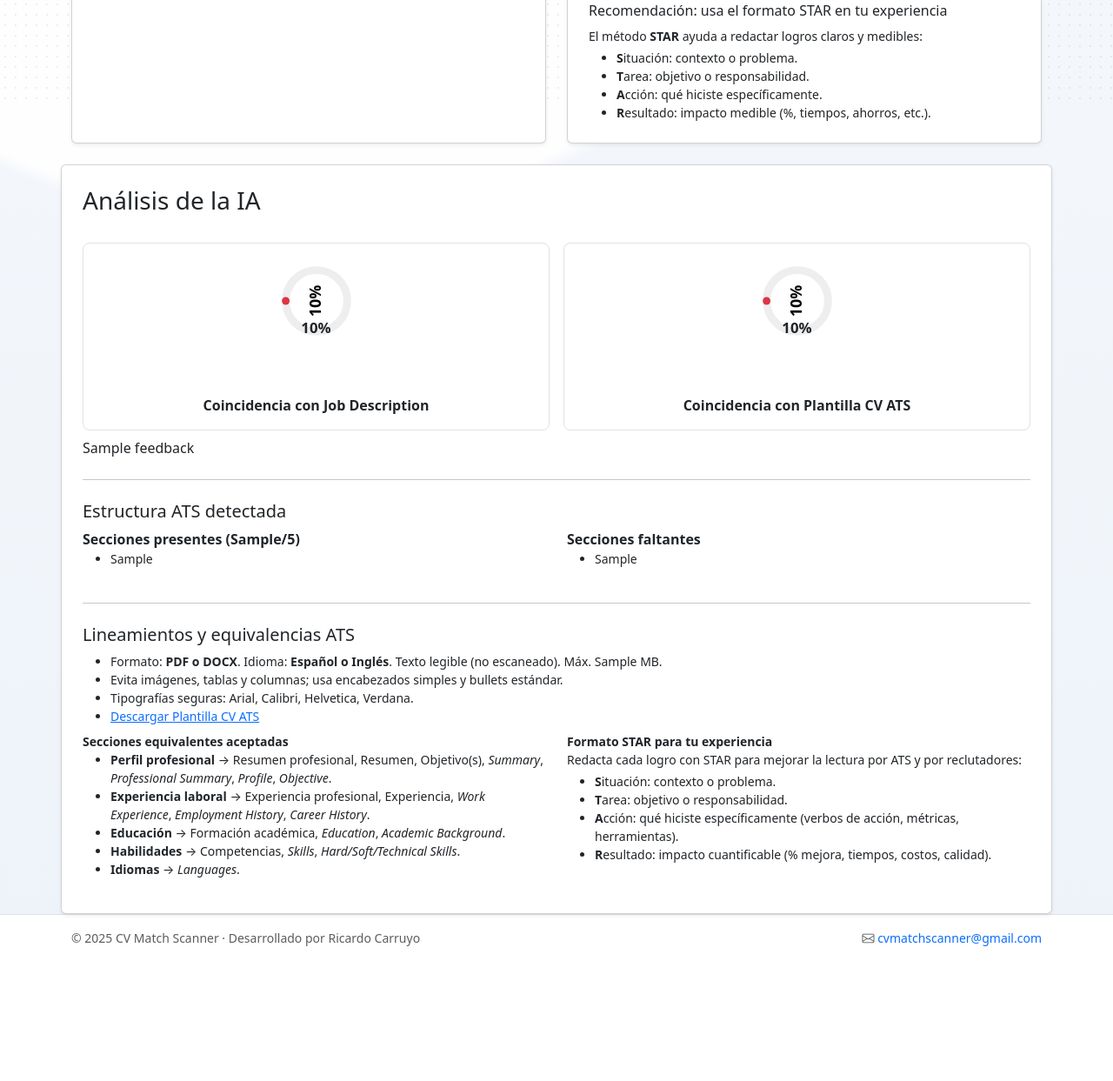
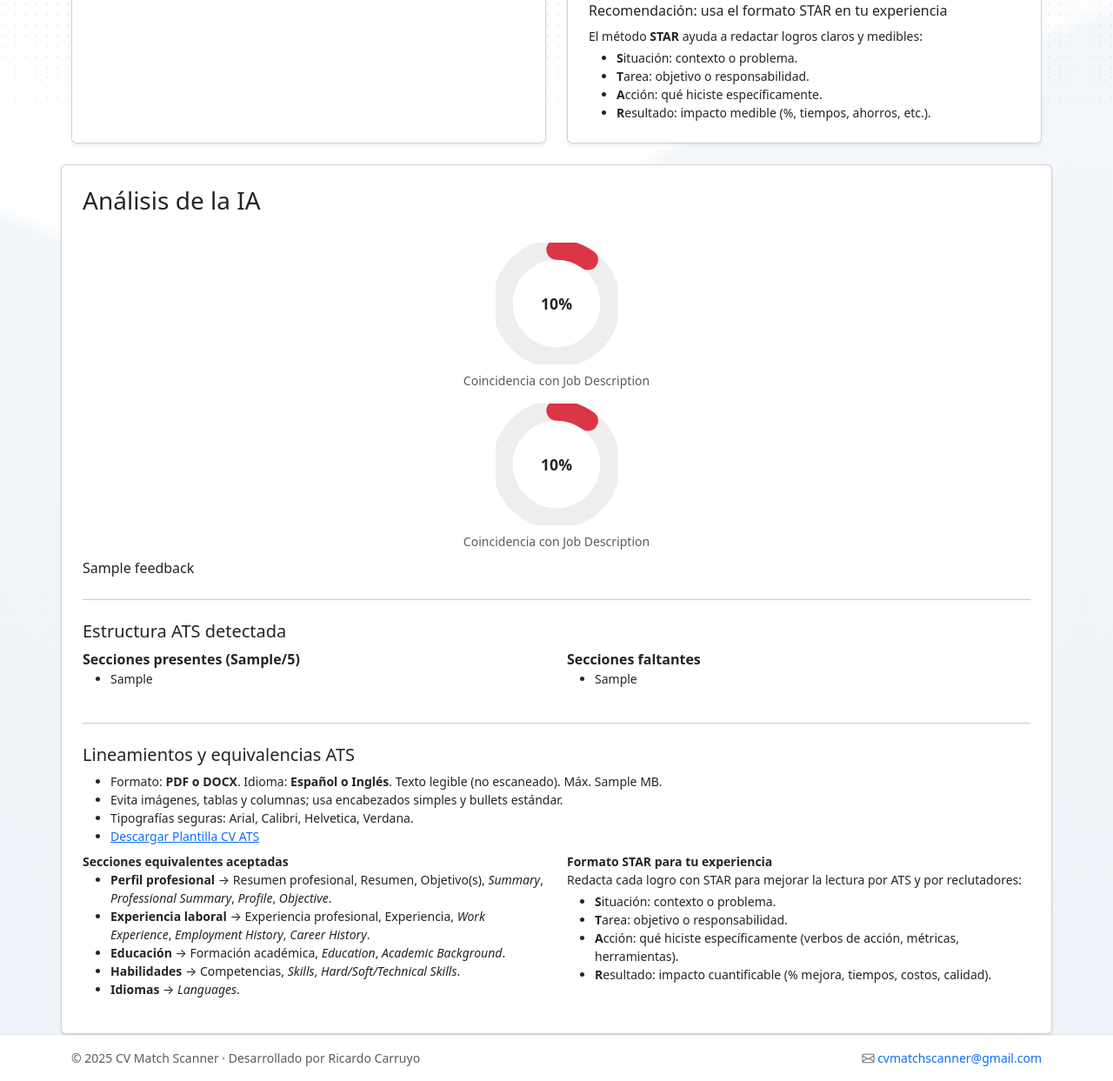
Before and after one commit to ricardocarruyo/cv-scanner, a Flask app: template app/templates/index.html in a window 1280 px wide. Shown: the part 685-1928 px from the top of the page at 87% size. Before the commit the page ends 1773 px from the top, so only its background shows below. Run offline with Flask 3, Linux system fonts and the light colour scheme; the template is opened without the code that fills it: most values are stand-ins (such as "Sample title", 1, 10 or a date in 2020).

Commit message:
Nuevo Donuts 2

```diff
--- a/app/templates/index.html
+++ b/app/templates/index.html
@@ -9,26 +9,33 @@
   .score-label { position: absolute; bottom: 8%; left: 50%; transform: translateX(-50%); font-size: 1.75rem; font-weight: 700; }
   .model-badge { font-size: .9rem; }
 
-  .donut { position: relative; width: 140px; height: 140px; margin: 0 auto; }
-  .donut-svg { width: 100%; height: 100%; transform: rotate(-90deg); }
+  /* Contenedor y tamaños */
+  .donut        { text-align: center; }
+  .donut-wrap   { position: relative; width: 140px; height: 140px; margin: 0 auto; }
+  .donut-svg    { width: 100%; height: 100%; transform: rotate(-90deg); }
+
+  /* Pista gris */
   .donut-track {
     fill: none;
     stroke: #eee;
-    stroke-width: 3;
+    stroke-width: 6;              /* más grueso para que luzca */
   }
+
+  /* Indicador animado (0–100 gracias a pathLength=100) */
   .donut-indicator {
     fill: none;
     stroke: var(--donut-color, #6c757d);
-    stroke-width: 3.2;
+    stroke-width: 6;
     stroke-linecap: round;
-    /* el perímetro normalizado es 100 → stroke-dasharray: X 100 */
     stroke-dasharray: var(--dash, 0) 100;
     transition: stroke-dasharray .6s ease, stroke .3s ease;
   }
+
+  /* Porcentaje centrado, NO va dentro del SVG (así no se rota) */
   .donut-label {
     position: absolute; inset: 0;
     display: flex; align-items: center; justify-content: center;
-    font-size: 1.05rem;
+    font-weight: 700; font-size: 1.1rem;
   }
 
   #dropzone { border-style: dashed; }
@@ -41,32 +48,6 @@
     overflow-x: hidden;
     white-space: pre-wrap;
     word-wrap: break-word;
-  }
-
-  .circular-chart {
-    display: block;
-    margin: 10px auto;
-    max-width: 80px;
-    max-height: 80px;
-  }
-
-  .circle-bg {
-    fill: none;
-    stroke: #eee;
-  }
-
-  .circle {
-    fill: none;
-    stroke-width: 4;
-    stroke-linecap: round;
-    stroke: var(--donut-color, #28a745);
-    stroke-dasharray: var(--dash, 0), 100;
-    transition: stroke-dasharray 0.5s ease, stroke 0.5s ease;
-  }
-
-  .percentage {
-    font-size: 0.5em;
-    font-weight: bold;
   }
 
 </style>
@@ -215,65 +196,27 @@
     <!-- ANILLOS DE PUNTAJE (0–100 con color y tooltip correcto) -->
     <div class="row g-3 my-2">
       <!-- JD -->
-      <div class="col-12 col-md-6">
-        <div class="donut-wrap text-center p-3 border rounded-3">
       <div class="donut" data-score="{{ score_jd|default(0, true)|int }}">
-            <svg viewBox="0 0 36 36" class="circular-chart" style="transform: rotate(-90deg);">
-              <path class="circle-bg"
-                    stroke="#eee"
-                    stroke-width="4"
-                    fill="none"
-                    d="M18 2.0845
-                      a 15.9155 15.9155 0 0 1 0 31.831
-                      a 15.9155 15.9155 0 0 1 0 -31.831"/>
-              <path class="circle"
-                    stroke="var(--donut-color, #28a745)"
-                    stroke-width="4"
-                    stroke-dasharray="0, 100"
-                    stroke-linecap="round"
-                    fill="none"
-                    d="M18 2.0845
-                      a 15.9155 15.9155 0 0 1 0 31.831
-                      a 15.9155 15.9155 0 0 1 0 -31.831"/>
-              <text x="18" y="20.35" class="percentage" text-anchor="middle" font-size="6" fill="#000">
-                {{ score_jd }}%
-              </text>
+        <div class="donut-wrap">
+          <svg viewBox="0 0 36 36" class="donut-svg" aria-label="Coincidencia con Job Description">
+            <circle class="donut-track"     cx="18" cy="18" r="15.9155" pathLength="100"></circle>
+            <circle class="donut-indicator" cx="18" cy="18" r="15.9155" pathLength="100"></circle>
           </svg>
-            <div class="donut-label fw-bold">{{ score_jd|default(0, true)|int }}%</div>
+          <div class="donut-label">{{ score_jd|default(0, true)|int }}%</div>
         </div>
-          <div class="mt-2 fw-semibold">Coincidencia con Job Description</div>
-        </div>
+        <div class="small text-muted mt-2">Coincidencia con Job Description</div>
       </div>
 
       <!-- ATS -->
-      <div class="col-12 col-md-6">
-        <div class="donut-wrap text-center p-3 border rounded-3">
-          <div class="donut" data-score="{{ score_ats|default(0, true)|int }}">
-            <svg viewBox="0 0 36 36" class="circular-chart" style="transform: rotate(-90deg);">
-              <path class="circle-bg"
-                    stroke="#eee"
-                    stroke-width="4"
-                    fill="none"
-                    d="M18 2.0845
-                      a 15.9155 15.9155 0 0 1 0 31.831
-                      a 15.9155 15.9155 0 0 1 0 -31.831"/>
-              <path class="circle"
-                    stroke="var(--donut-color, #28a745)"
-                    stroke-width="4"
-                    stroke-dasharray="0, 100"
-                    stroke-linecap="round"
-                    fill="none"
-                    d="M18 2.0845
-                      a 15.9155 15.9155 0 0 1 0 31.831
-                      a 15.9155 15.9155 0 0 1 0 -31.831"/>
-              <text x="18" y="20.35" class="percentage" text-anchor="middle" font-size="6" fill="#000">
-                {{ score_ats }}%
-              </text>
+      <div class="donut" data-score="{{ score_jd|default(0, true)|int }}">
+        <div class="donut-wrap">
+          <svg viewBox="0 0 36 36" class="donut-svg" aria-label="Coincidencia con Job Description">
+            <circle class="donut-track"     cx="18" cy="18" r="15.9155" pathLength="100"></circle>
+            <circle class="donut-indicator" cx="18" cy="18" r="15.9155" pathLength="100"></circle>
           </svg>
-            <div class="donut-label fw-bold">{{ score_ats|default(0, true)|int }}%</div>
+          <div class="donut-label">{{ score_jd|default(0, true)|int }}%</div>
         </div>
-          <div class="mt-2 fw-semibold">Coincidencia con Plantilla CV ATS</div>
-        </div>
+        <div class="small text-muted mt-2">Coincidencia con Job Description</div>
       </div>
     </div>
 
@@ -366,46 +309,74 @@
 {% block extra_js %}
 <script>
 (function () {
+
+
   // ---------------------------
   // 1) DONUTS (animación + color)
   // ---------------------------
-    function easeOutCubic(t) { return 1 - Math.pow(1 - t, 3); }
+  function easeOutCubic(t){ return 1 - Math.pow(1 - t, 3); }
 
-    function setDonutColor(el, score) {
+  function ind(el){ return el.querySelector('.donut-indicator'); }
+  function lbl(el){ return el.querySelector('.donut-label'); }
+
+  function setColor(el, score){
     const color = (score >= 75) ? '#28a745' : (score >= 50 ? '#ffc107' : '#dc3545');
-      el.style.setProperty('--donut-color', color);
+    ind(el).style.setProperty('--donut-color', color);
   }
+  function setDash(el, val){ ind(el).style.setProperty('--dash', String(val)); }
+  function setLabel(el, val){ const l = lbl(el); if (l) l.textContent = Math.round(val) + '%'; }
 
-    function animateDonut(el, target, duration) {
-      const prefersReduced = window.matchMedia('(prefers-reduced-motion: reduce)').matches;
-      const from = 0;
-      const to = Math.max(0, Math.min(100, target));
+  function animateDonut(container, target, duration){
+    const prefersReduced = window.matchMedia && window.matchMedia('(prefers-reduced-motion: reduce)').matches;
+    const to = Math.max(0, Math.min(100, parseInt(target || 0, 10)));
+    if (!ind(container)) return;
+
+    // fija el color desde el inicio (evita “puntito rojo”)
+    setColor(container, to);
 
     if (prefersReduced || duration <= 0) {
-        el.style.setProperty('--dash', `${to}`);
-        setDonutColor(el, to);
+      setDash(container, to);
+      setLabel(container, to);
       return;
     }
 
     const start = performance.now();
-      function tick(now) {
+    setDash(container, 0);
+    setLabel(container, 0);
+
+    function tick(now){
       const t = Math.min(1, (now - start) / duration);
       const eased = easeOutCubic(t);
-        const val = from + (to - from) * eased;
-        el.style.setProperty('--dash', `${val}`);
-        setDonutColor(el, to);
+      const val = (to * eased);
+      setDash(container, val);
+      setLabel(container, val);
       if (t < 1) requestAnimationFrame(tick);
     }
-
-      el.style.setProperty('--dash', '0');
     requestAnimationFrame(tick);
   }
 
-    const donuts = document.querySelectorAll('.circular-chart');
-    donuts.forEach(d => {
-      const score = parseInt(d.getAttribute('data-score') || '0', 10);
-      animateDonut(d, score, 900);
+  function init(){
+    const donuts = document.querySelectorAll('.donut');
+    if (!donuts.length) return;
+
+    if (!('IntersectionObserver' in window)) {
+      donuts.forEach(d => animateDonut(d, d.getAttribute('data-score') || 0, 900));
+      return;
+    }
+    const io = new IntersectionObserver((entries) => {
+      entries.forEach(entry => {
+        if (!entry.isIntersecting) return;
+        const el = entry.target;
+        animateDonut(el, el.getAttribute('data-score') || 0, 900);
+        io.unobserve(el);
       });
+    }, { threshold: 0.25 });
+
+    donuts.forEach(d => io.observe(d));
+  }
+
+  if (document.readyState === 'loading') document.addEventListener('DOMContentLoaded', init);
+  else init();
 
 
   // -------------------------------------------
```
Lines whose indentation alone changed are shown as unchanged.
